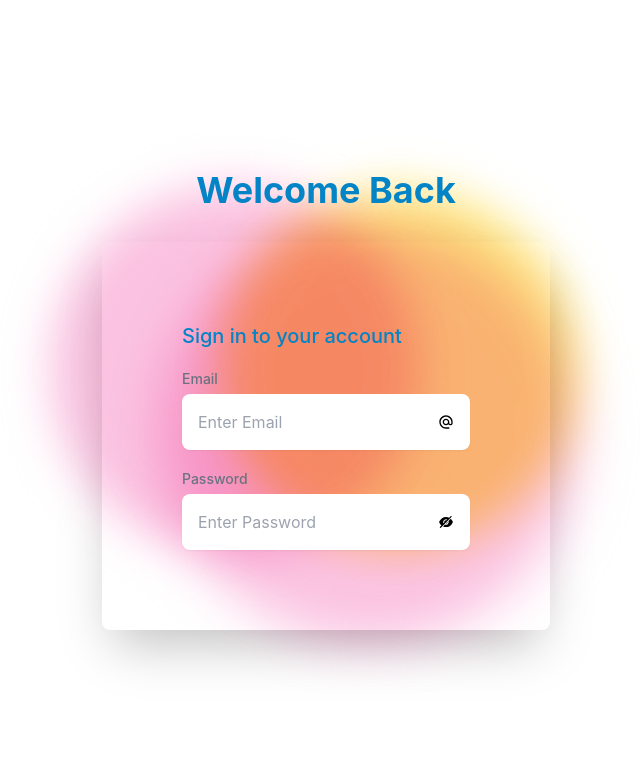
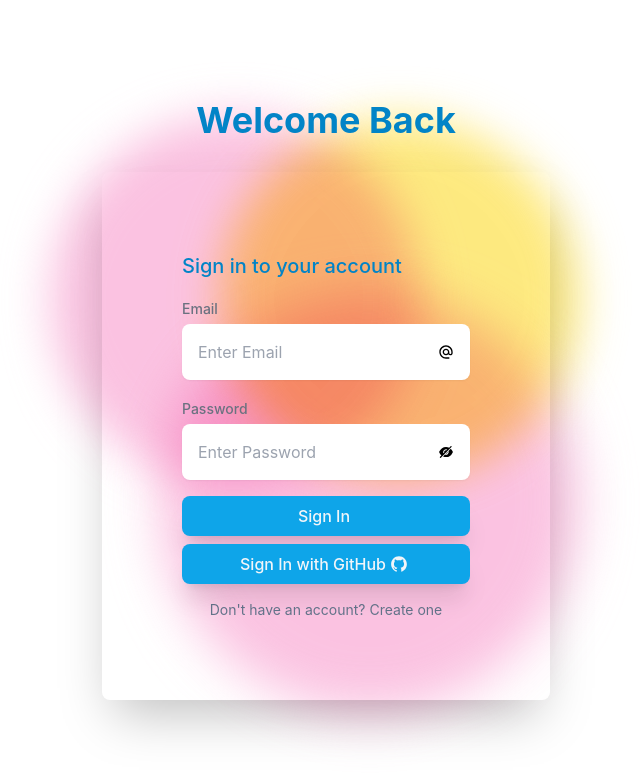
Before and after one commit to vatsalsaglani/ArxivOne, a Next.js app: page /signin in a window 1280 px wide. Shown: the top 784 px of the page, without its empty margins (314-955 px from the left). Built offline with nearby package versions, Linux system fonts and the light colour scheme; no server answers.

Commit message:
sign in and sign in with github functionalities

```diff
--- a/components/SignIn.js
+++ b/components/SignIn.js
@@ -1,6 +1,6 @@
 import { useEffect, useState } from "react";
 import { signIn } from "next-auth/react";
-
+import Link from "next/link";
 // components
 import { Icon } from "./Navigation";
 
@@ -17,6 +17,34 @@ export default function SignInComponent() {
     };
     setPasswordText(stateChange[passwordText]);
   };
+
+  const signInWithEmail = (e) => {
+    e.preventDefault();
+    const email = document.getElementById("email").value;
+    const password = document.getElementById("password").value;
+    console.log("EMAIL: ", email, "Password: ", password);
+    if (email.length > 0 && password.length > 0) {
+      // do check
+      signIn("credentials", { email: email, password: password });
+    } else {
+      console.log("IN TOAST");
+      toast.info("Email or Password is empty", {
+        position: "top-right",
+        autoClose: 5000,
+        hideProgressBar: true,
+        closeOnClick: true,
+        pauseOnHover: true,
+        draggable: true,
+        progress: undefined,
+      });
+    }
+  };
+
+  const signInWithGithub = (e) => {
+    e.preventDefault();
+    signIn("github");
+  };
+
   return (
     <div className="mx-auto flex min-h-screen min-w-full flex-col items-center justify-center">
       <div className="relative h-full w-full max-w-lg">
@@ -87,6 +115,38 @@ export default function SignInComponent() {
                 </span>
               </div>
             </div>
+
+            <div>
+              <button
+                className="text-md hover:ring-bl relative mt-2 flex w-full items-center justify-center rounded-lg bg-sky-500 p-2 font-medium text-slate-100 shadow-xl hover:bg-transparent hover:text-slate-800 hover:ring-2 hover:ring-sky-500"
+                onClick={(e) => {
+                  signInWithEmail(e);
+                }}
+              >
+                <span className="mr-1">Sign In</span>
+              </button>
+              <button
+                className="text-md hover:ring-bl relative mt-2 flex w-full items-center justify-center rounded-lg bg-sky-500 p-2 font-medium text-slate-100 shadow-xl hover:bg-transparent hover:text-slate-800 hover:ring-2 hover:ring-sky-500"
+                onClick={(e) => {
+                  signInWithGithub(e);
+                }}
+              >
+                <span className="mr-1">Sign In with GitHub</span>
+                <span className="mr-1">
+                  <Icon icon={<AiFillGithub size={18} />} />
+                </span>
+              </button>
+            </div>
+            <div className="flex w-full items-center justify-center space-x-1 text-sm text-slate-500">
+              <span>Don't have an account?</span>
+              <Link href="/signup">
+                <a>
+                  <span className="transition ease-in-out hover:underline hover:decoration-sky-400 hover:duration-100">
+                    Create one
+                  </span>
+                </a>
+              </Link>
+            </div>
           </form>
         </div>
       </div>
```
